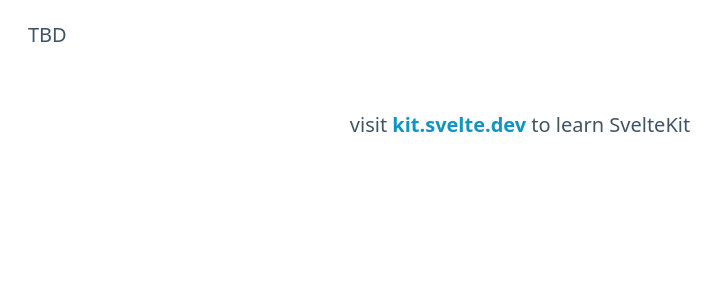
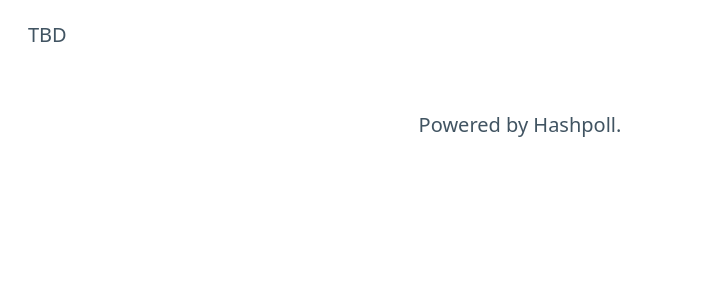
Before and after one commit to Arpan-206/hahspoll-front, a SvelteKit app: page / in a window 1280 px wide. Shown: the top 300 px of the page, without its empty margins (120-838 px from the left). Built offline with nearby package versions, Linux system fonts and the light colour scheme.

Commit message:
Hashpoll

```diff
--- a/src/routes/+layout.svelte
+++ b/src/routes/+layout.svelte
@@ -7,7 +7,7 @@
 </main>
 
 <footer>
-	<p>visit <a href="https://kit.svelte.dev">kit.svelte.dev</a> to learn SvelteKit</p>
+	<p>Powered by Hashpoll.</p>
 </footer>
 
 <style>
--- a/src/routes/+page.svelte
+++ b/src/routes/+page.svelte
@@ -2,8 +2,8 @@
 </script>
 
 <svelte:head>
-	<title>Home</title>
-	<meta name="description" content="Svelte demo app" />
+	<title>Hashpoll</title>
+	<meta name="description" content="Hash Poll" />
 </svelte:head>
 
 <main>
```
